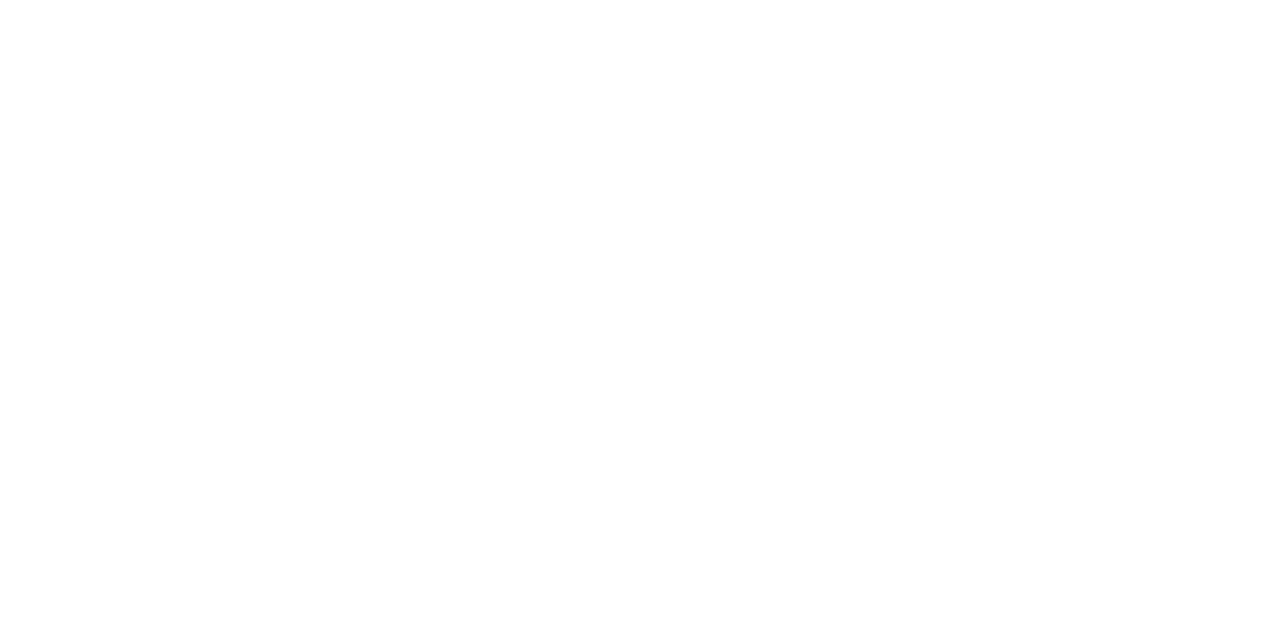
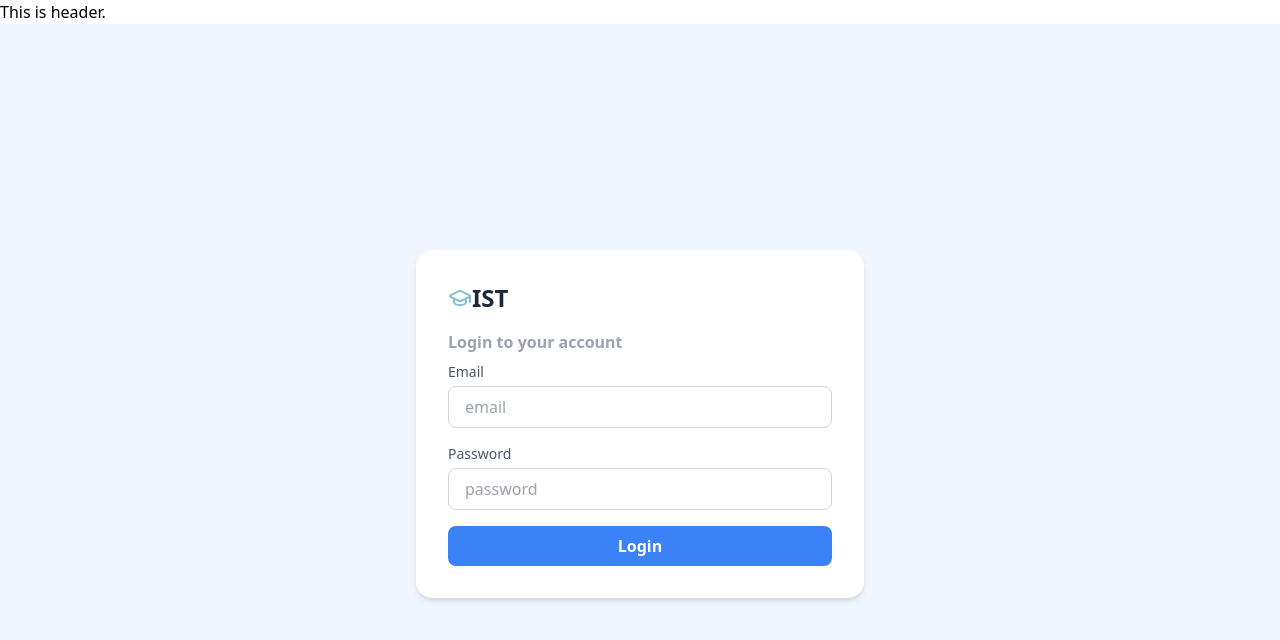
Before and after one commit to marufdev7/result-processing-system-client, a React (Vite) app: page /login in a window 1280 px wide. Shown: the top 640 px of the page. Built offline with nearby package versions, Linux system fonts and the light colour scheme.

Commit message:
login page create

```diff
--- a/package.json
+++ b/package.json
@@ -11,6 +11,7 @@
   },
   "dependencies": {
     "localforage": "^1.10.0",
+    "lucide-react": "^0.525.0",
     "match-sorter": "^8.0.3",
     "react": "^19.1.0",
     "react-dom": "^19.1.0",
--- a/src/components/header/Header.jsx
+++ b/src/components/header/Header.jsx
@@ -3,7 +3,7 @@
 const Header = () => {
     return (
         <div>
-
+            <h1>This is header.</h1>
         </div>
     );
 };
--- /dev/null
+++ b/src/components/sideBar/sideBar.jsx
@@ -0,0 +1,11 @@
+import React from 'react';
+
+const sideBar = () => {
+    return (
+        <div>
+
+        </div>
+    );
+};
+
+export default sideBar;
--- a/src/pages/login/Login.jsx
+++ b/src/pages/login/Login.jsx
@@ -1,9 +1,76 @@
-import React from 'react';
+import { GraduationCap} from 'lucide-react';
+import { useRef } from 'react';
+import { useNavigate } from 'react-router-dom';
 
 const Login = () => {
+    const emailRef = useRef();
+    const passwordRef = useRef();
+    const navigate = useNavigate();
+
+    const handleLogin = (e) => {
+        e.preventDefault();
+
+        const email = emailRef.current.value;
+        const password = passwordRef.current.value;
+        const user = { email, password };
+        console.log(user);
+
+        if (email === 'admin@example.com' && password === 'admin123') {
+            navigate('/');
+        } else {
+            alert('Invalid email or password');
+        }
+    };
+
     return (
-        <div>
-
+        <div className="min-h-screen flex items-center justify-center bg-blue-50 px-4">
+            <div className="w-full max-w-md bg-white rounded-2xl shadow-md p-8">
+                <div>
+                    <h2 className="text-2xl font-bold flex items-center text-gray-800 mb-4">
+                    <GraduationCap color="#83bfd2" />IST
+                </h2>
+                </div>
+                <h4 className='text-gray-400 mb-2 font-semibold'>
+                    Login to your account
+                </h4>
+                <form onSubmit={handleLogin} className="space-y-4">
+                    <div>
+                        <label className="block mb-1 text-sm font-medium text-gray-600">
+                            Email
+                        </label>
+                        <input
+                            type="email"
+                            ref={emailRef}
+                            required
+                            className="w-full px-4 py-2 hover:bg-slate-100 border border-gray-300 rounded-lg focus:outline-none focus:ring-2 focus:ring-blue-500"
+                            placeholder="email"
+                        />
+                    </div>
+                    <div>
+                        <label className="block mb-1 text-sm font-medium text-gray-600">
+                            Password
+                        </label>
+                        <input
+                            type="password"
+                            ref={passwordRef}
+                            required
+                            className="w-full px-4 py-2 hover:bg-slate-100 border border-gray-300 rounded-lg focus:outline-none focus:ring-2 focus:ring-blue-500"
+                            placeholder="password"
+                        />
+                    </div>
+                    <button
+                        type="submit"
+                        className="w-full py-2 px-4 bg-blue-500 text-white font-semibold rounded-lg hover:bg-blue-600 transition duration-200"
+                    >
+                        Login
+                    </button>
+                </form>
+                {/* <p className="mt-4 text-center text-sm text-gray-500">
+                    Demo Credentials:<br />
+                    Email: <code>admin@example.com</code><br />
+                    Password: <code>admin123</code>
+                </p> */}
+            </div>
         </div>
     );
 };
```
Also changed, not shown: 1 other file (tests, documents, lock files or other folders).
